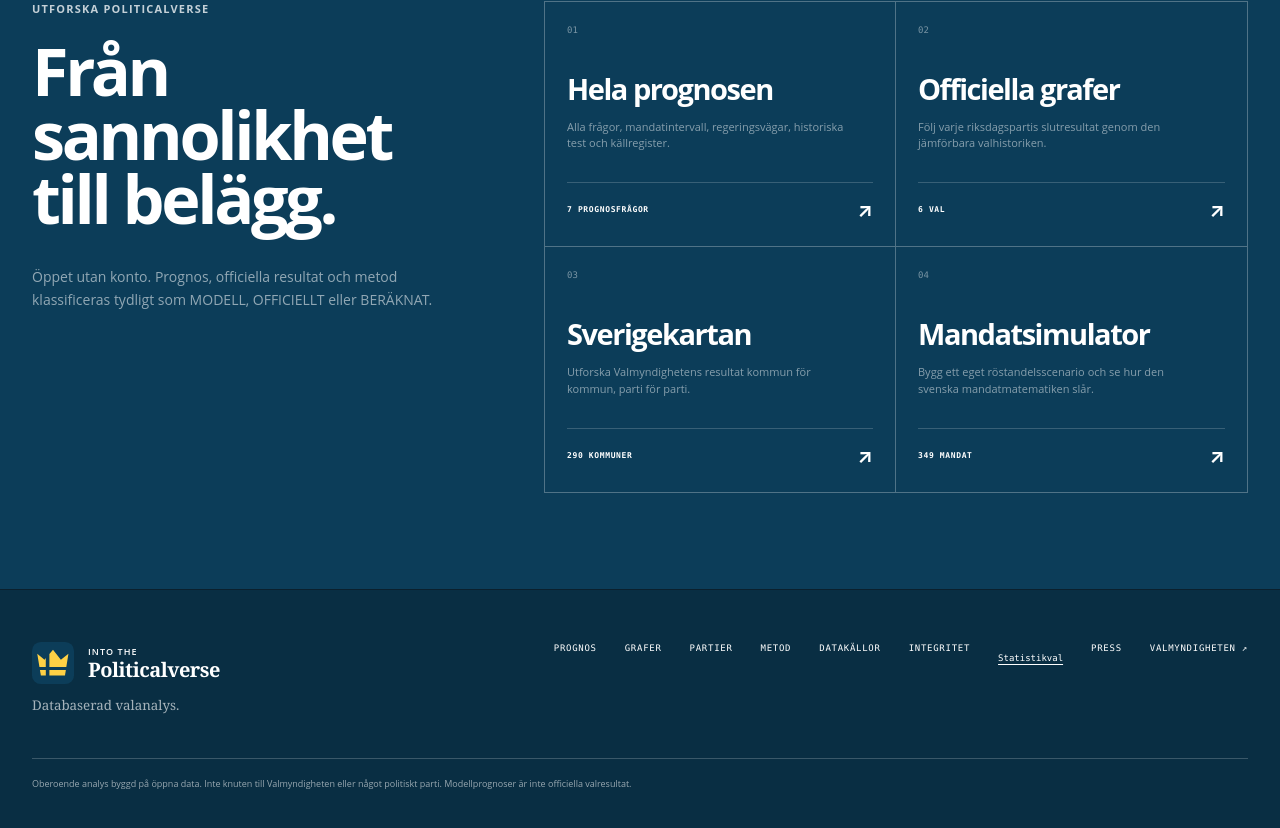
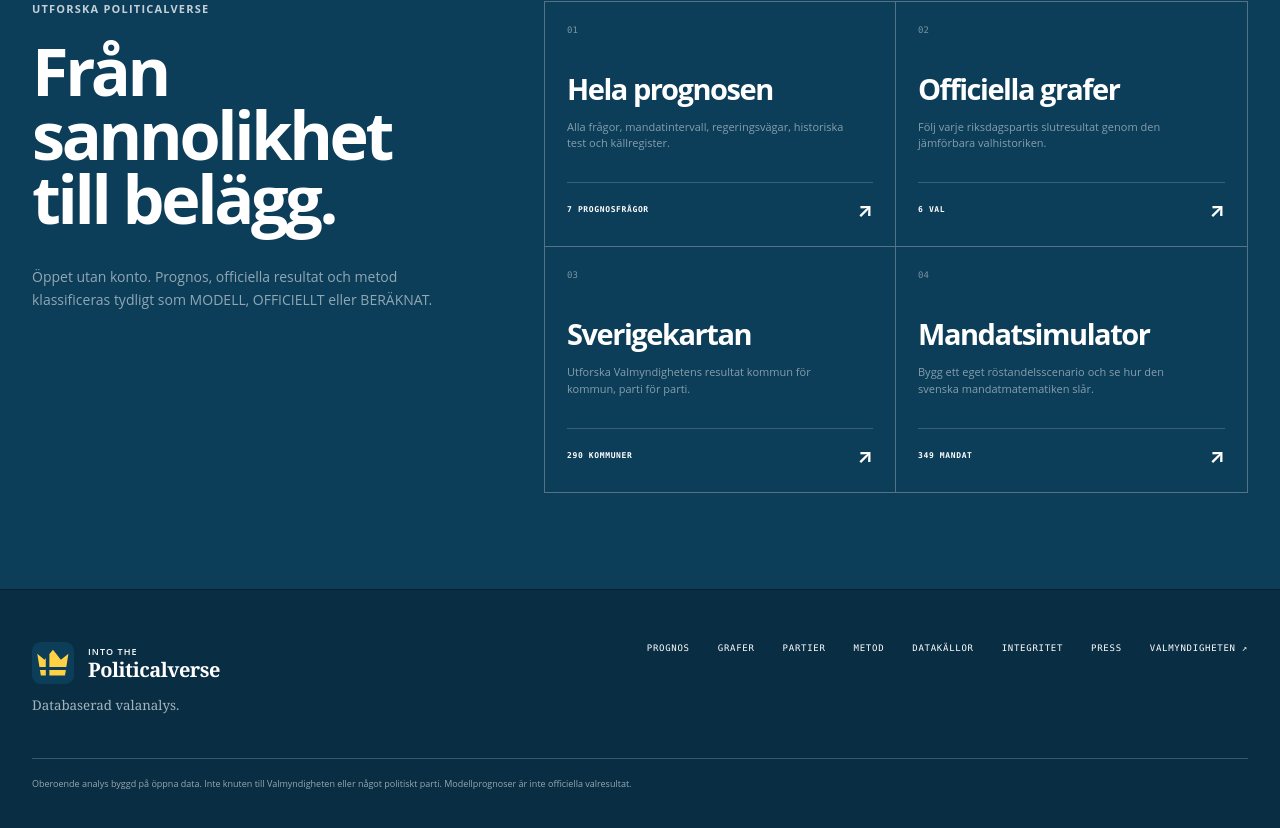
Before and after one commit to willrydh/Into-The-Politicalverse, a Next.js app: page / in a window 1280 px wide. Shown: the part 7704-8532 px from the top of the page. Built offline with nearby package versions, Linux system fonts and the light colour scheme.

Commit message:
fix: remove public statistics preferences controls (#58)
Co-authored-by: William Rydh <williamrydh@gmail.com>

```diff
--- a/components/insights/statistics-consent.module.css
+++ b/components/insights/statistics-consent.module.css
@@ -1,3 +1,3 @@
-.banner{position:fixed;z-index:80;bottom:max(16px,env(safe-area-inset-bottom));left:16px;right:16px;max-width:920px;margin-inline:auto;padding:20px 24px;background:var(--surface,#fff);color:var(--ink,#142a37);border:1px solid var(--line,#adb9c2);border-radius:12px;box-shadow:0 8px 32px #0002;display:flex;align-items:center;gap:24px}.banner h2{font:650 16px/1.4 var(--font-sans,system-ui);margin:0 0 7px;letter-spacing:0}.banner p{font:14px/1.55 var(--font-sans,system-ui);margin:0;color:inherit;max-width:640px}.banner a{color:inherit;text-decoration:underline;text-underline-offset:3px}.actions{display:flex;gap:8px;flex-wrap:wrap;flex-shrink:0;max-width:290px}.actions button{min-height:44px;padding:10px 15px;border:1px solid currentColor;background:transparent;color:inherit;border-radius:6px;font:600 14px var(--font-sans,system-ui);cursor:pointer}.actions button:hover{background:#8096a31a}.settings{border:0;padding:0;min-height:32px;background:transparent;color:inherit;font:inherit;text-align:left;cursor:pointer;text-decoration:underline;text-underline-offset:3px}:global([data-theme="dark"]) .banner{background:#172630;color:#edf3f6;border-color:#4c606e}@media(max-width:680px){.banner{padding:17px;display:block;max-height:65svh;overflow:auto}.actions{margin-top:14px;max-width:none;display:grid;grid-template-columns:repeat(2,minmax(0,1fr))}.banner p{font-size:13px}}
+.banner{position:fixed;z-index:80;bottom:max(16px,env(safe-area-inset-bottom));left:16px;right:16px;max-width:920px;margin-inline:auto;padding:20px 24px;background:var(--surface,#fff);color:var(--ink,#142a37);border:1px solid var(--line,#adb9c2);border-radius:12px;box-shadow:0 8px 32px #0002;display:flex;align-items:center;gap:24px}.banner h2{font:650 16px/1.4 var(--font-sans,system-ui);margin:0 0 7px;letter-spacing:0}.banner p{font:14px/1.55 var(--font-sans,system-ui);margin:0;color:inherit;max-width:640px}.banner a{color:inherit;text-decoration:underline;text-underline-offset:3px}.actions{display:flex;gap:8px;flex-wrap:wrap;flex-shrink:0;max-width:290px}.actions button{min-height:44px;padding:10px 15px;border:1px solid currentColor;background:transparent;color:inherit;border-radius:6px;font:600 14px var(--font-sans,system-ui);cursor:pointer}.actions button:hover{background:#8096a31a}:global([data-theme="dark"]) .banner{background:#172630;color:#edf3f6;border-color:#4c606e}@media(max-width:680px){.banner{padding:17px;display:block;max-height:65svh;overflow:auto}.actions{margin-top:14px;max-width:none;display:grid;grid-template-columns:repeat(2,minmax(0,1fr))}.banner p{font-size:13px}}
 
 .actions button:only-child{grid-column:1 / -1;min-width:100px}
--- a/components/insights/statistics-consent.tsx
+++ b/components/insights/statistics-consent.tsx
@@ -1,9 +1,9 @@
 "use client";
-import { useEffect, useState, useSyncExternalStore } from "react";
+import { useEffect, useSyncExternalStore } from "react";
 import { usePathname } from "next/navigation";
 import Link from "next/link";
 import { useLocale } from "../localize";
-import { readStatisticsConsent, recordInsightNavigation, removeStatisticsCookies, setStatisticsConsent, startInsights, subscribeStatistics, type StatisticsConsent as StatisticsChoice } from "@/lib/insights-client";
+import { readStatisticsConsent, recordInsightNavigation, setStatisticsConsent, startInsights, subscribeStatistics, type StatisticsConsent as StatisticsChoice } from "@/lib/insights-client";
 import styles from "./statistics-consent.module.css";
 const subscribeHydration = () => () => { };
 const clientHydrated = () => true;
@@ -13,26 +13,18 @@
     const hydrated = useSyncExternalStore(subscribeHydration, clientHydrated, serverHydrated);
     const sv = useLocale() === "sv", path = usePathname();
     const choice = useSyncExternalStore(subscribeStatistics, readStatisticsConsent, serverChoice);
-    const [opened, setOpened] = useState(false);
     useEffect(() => { if (choice === "granted")
         return startInsights(); }, [choice]);
     useEffect(() => { recordInsightNavigation(path); }, [path]);
-    useEffect(() => { const open = () => setOpened(true); window.addEventListener("pv-open-consent", open); return () => window.removeEventListener("pv-open-consent", open); }, []);
-    function choose(next: Exclude<StatisticsChoice, null>) { setStatisticsConsent(next); setOpened(false); if (next === "denied") {
-        removeStatisticsCookies();
-    } }
-    if (!hydrated || (choice && !opened))
+    if (!hydrated || choice)
         return null;
     return <aside className={styles.banner} aria-labelledby="statistics-heading">
     <div>
-      <h2 id="statistics-heading">{opened ? (sv ? "Statistikval" : "Statistics preferences") : (sv ? "Politicalverse är gratis för alla" : "Politicalverse is free for everyone")}</h2>
+      <h2 id="statistics-heading">{sv ? "Politicalverse är gratis för alla" : "Politicalverse is free for everyone"}</h2>
       <p>{sv ? "Genom att godkänna tillåter du vår besöksstatistik, som hjälper oss att förstå hur sajten används och fortsätta utveckla den. Ingen annonsspårning eller inspelning av skärmen." : "By accepting, you allow our visitor statistics, helping us understand how the site is used and continue improving it. No advertising tracking or screen recordings."} <Link href={sv ? "/privacy/" : "/en/privacy/"}>{sv ? "Läs mer" : "Learn more"}</Link></p>
     </div>
     <div className={styles.actions}>
-      {opened && <button type="button" onClick={() => choose("denied")}>{sv ? "Avstå" : "Decline"}</button>}
-      <button type="button" onClick={() => choose("granted")}>{sv ? "Godkänn" : "Accept"}</button>
-      {opened && <button type="button" onClick={() => setOpened(false)}>{sv ? "Stäng" : "Close"}</button>}
+      <button type="button" onClick={() => setStatisticsConsent("granted")}>{sv ? "Godkänn" : "Accept"}</button>
     </div>
   </aside>;
 }
-export function StatisticsSettings() { const sv = useLocale() === "sv"; return <button className={styles.settings} type="button" onClick={() => window.dispatchEvent(new Event("pv-open-consent"))}>{sv ? "Statistikval" : "Statistics preferences"}</button>; }
--- a/components/site-footer.tsx
+++ b/components/site-footer.tsx
@@ -1,6 +1,5 @@
 "use client";
 import Link from "next/link";
-import { StatisticsSettings } from "./insights/statistics-consent";
 import { Localize } from "@/components/localize";
 import { SiteBrand } from "./site-brand";
 
@@ -16,7 +15,6 @@
             <Link href="/indicators">Metod</Link>
             <Link href="/sources">Datakällor</Link>
             <Link href="/privacy">Integritet</Link>
-            <StatisticsSettings />
             <Link href="/press/">Press</Link>
             <a href="https://www.val.se/" target="_blank" rel="noreferrer">Valmyndigheten ↗</a>
           </div>
```
Also changed, not shown: app/(sv)/privacy/page.tsx (+2 -3 lines), 3 other files (tests, documents, lock files or other folders).
